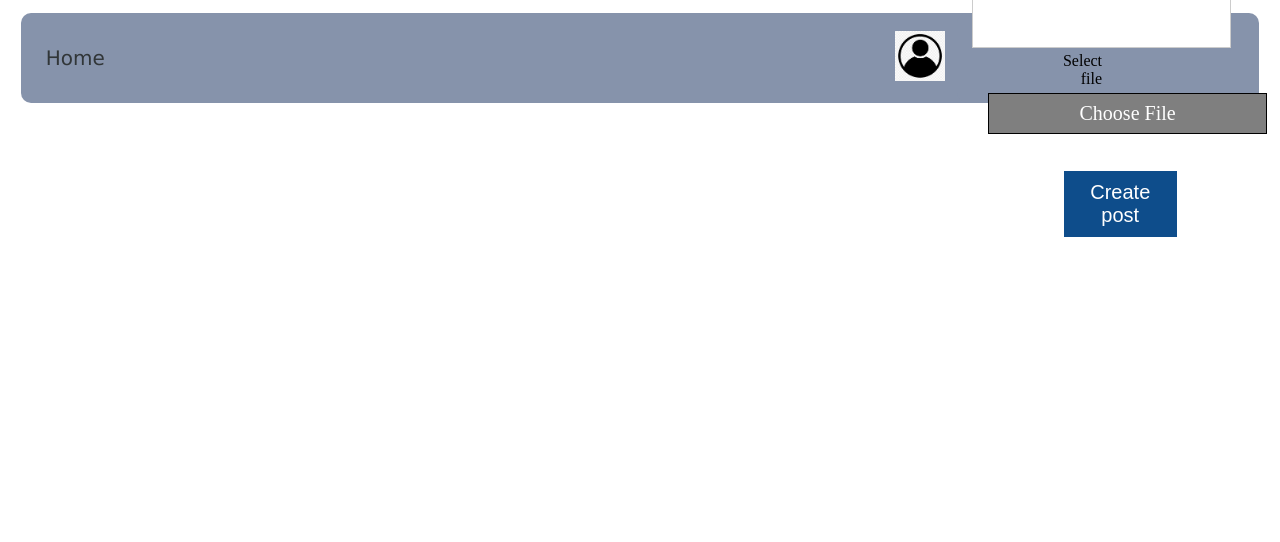
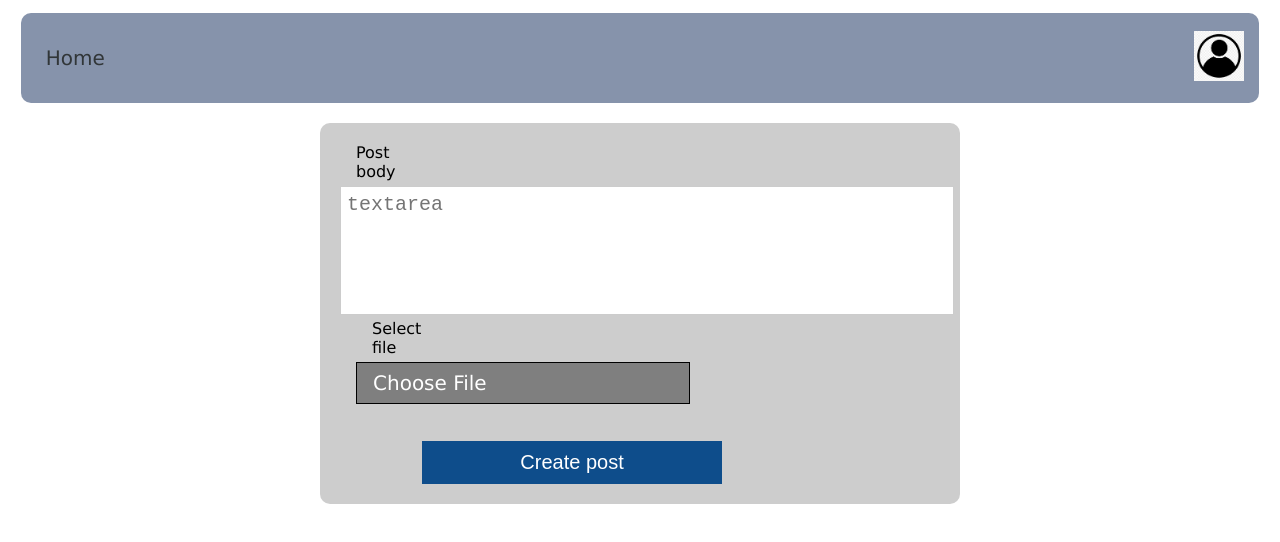
Before and after one commit to andersaa1/andersaa1.github.io, a plain HTML site: page src/addPost.html in a window 1280 px wide. Drawn offline with Linux system fonts and the light colour scheme.

Commit message:
I quit this project

```diff
--- a/src/addPost.html
+++ b/src/addPost.html
@@ -10,8 +10,8 @@
     <header>
         <a href="index.html">Home</a>
         <a href="login.html" class="image-link"><img src="images/profile_icon.jpeg" alt="profile_icon" class="profile-icon"></a>
-    <header>
-    <div class="post-container">
+    </header>
+    <div class="addPost-container">
         <form>
             <div class="post-group">
                 <label for="textArea">Post<br />body</label>
--- a/src/styles.css
+++ b/src/styles.css
@@ -117,7 +117,7 @@ color: white;
 border: 1px solid black;
 text-align: center;
 font-size: 20px;
-width: 100%;
+width: 50%;
 }
 
 
@@ -169,3 +169,20 @@ width: 50%;
 #login-form + a {
     color: darkred;
 }
+
+.addPost-container {
+    display: flex;
+    border-radius: 10px;
+    font-family: verdana, serif;
+    flex-direction: column;
+    background-color: #cdcdcd;
+    padding: 20px;
+    width: 600px;
+    margin: 20px auto;
+    position: relative;
+    text-align: left;
+}
+
+.post-group label {
+    text-align: left;
+}
```
